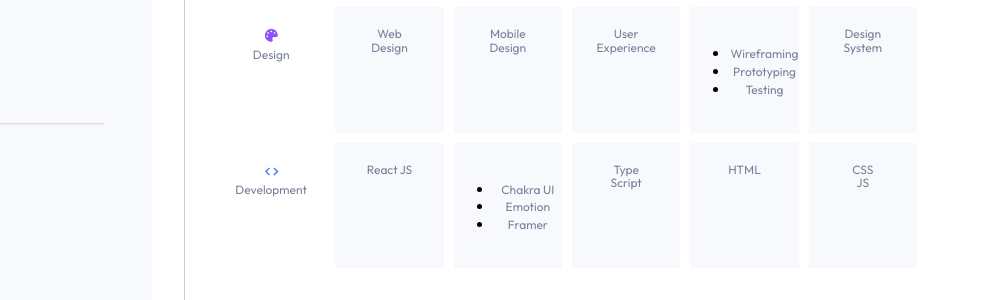
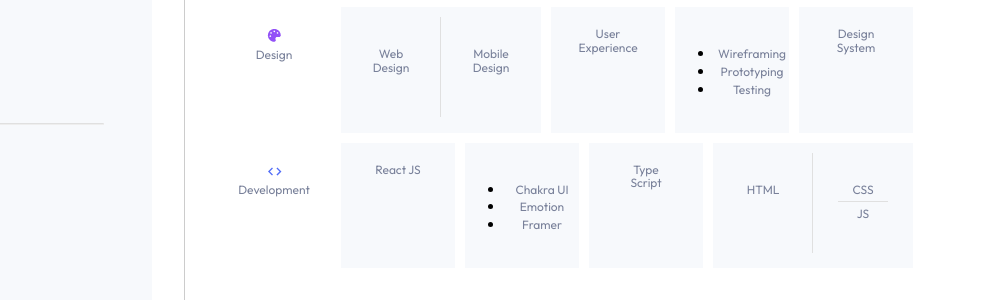
Before and after one commit to manish-shahi88/LF-fellowship-assignments, a plain HTML site: page index.html in a window 1280 px wide. Shown: the part 968-1268 px from the top of the page, 283-1280 px from the left. Drawn offline with Linux system fonts and the light colour scheme.

Commit message:
before::after add

```diff
--- a/index.html
+++ b/index.html
@@ -356,12 +356,17 @@
                                     <img src="./assets/paint.png" alt="">
                                     <p>Design</p>
                                 </div>
+
+                                <div class="parent-skill" style="display: flex;width: 200px;">
                                     <div>
-                                    <p>Web<br>Design</p>
+                                        <p class="skill-p">Web<br>Design</p>
                                     </div>
                                     <div>
                                         <p>Mobile<br>Design</p>
                                     </div>
+                                </div>
+
+
                                 <div>
                                     <p>User<br>Experience</p>
                                 </div>
@@ -398,11 +403,14 @@
                                 <div>
                                     <p>Type<br>Script</p>
                                 </div>
+                                <div class="parent-skill" style="display: flex;width: 200px;">
                                     <div>
-                                    <p>HTML</p>
+                                        <p class="skill-p">HTML</p>
                                     </div>
                                     <div>
-                                    <p>CSS<br>JS</p>
+                                        <p style="border-bottom: 1px solid #e0e0e0; width: 50%;margin: auto;padding-bottom: 5px;">CSS</p>
+                                        <p style="padding-top: 5px;">JS</p>
+                                    </div>
                                 </div>
                             </div>
 
--- a/style.css
+++ b/style.css
@@ -1,7 +1,7 @@
 *{
     box-sizing: border-box;
 }
-hr{border-top: 1px solid rgb(224, 224, 224);}
+hr{border-top: 1px solid #e0e0e0;}
 p{
     font-size: 12px;
     font-weight: 400;
@@ -286,6 +286,21 @@ body{
 .tools-up .container p,.tools-down .container p{
     font-size: 10px;
 }
+.parent-skill{
+    position: relative;
+}
+.skill-p::before{
+    content: "";
+    width: 1px;
+    height: 100px;
+    background-color: #e0e0e0;
+    display: block;
+    position: absolute;
+    top: 10px;
+    right: 100px;
+
+
+}
 @media screen and (max-width: 576px){
     body{
         overflow-x: hidden;
```
Lines whose indentation alone changed are shown as unchanged.
